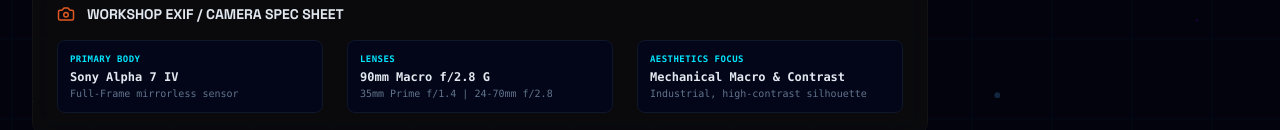
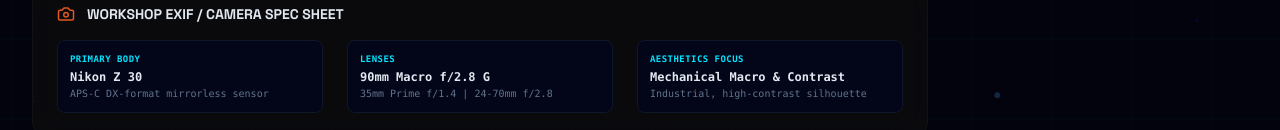
Before and after one commit to ajinkyaswami1999/MyPortfolio, a Next.js app: page /photography in a window 1280 px wide. Shown: the part 373-503 px from the top of the page. Built offline with nearby package versions, Linux system fonts and the light colour scheme.

Commit message:
fix: update camera body spec to Nikon Z 30

```diff
--- a/src/app/photography/page.tsx
+++ b/src/app/photography/page.tsx
@@ -119,8 +119,8 @@
               <div className="grid grid-cols-1 md:grid-cols-3 gap-6 font-mono text-xs text-slate-400">
                 <div className="p-3 bg-slate-950 border border-slate-900 rounded-lg">
                   <span className="text-brand-cyan block text-[9px] uppercase tracking-wider mb-1 font-bold">Primary Body</span>
-                  <span className="text-slate-200 font-semibold">Sony Alpha 7 IV</span>
-                  <span className="text-slate-500 block mt-0.5 text-[10px]">Full-Frame mirrorless sensor</span>
+                  <span className="text-slate-200 font-semibold">Nikon Z 30</span>
+                  <span className="text-slate-500 block mt-0.5 text-[10px]">APS-C DX-format mirrorless sensor</span>
                 </div>
                 <div className="p-3 bg-slate-950 border border-slate-900 rounded-lg">
                   <span className="text-brand-cyan block text-[9px] uppercase tracking-wider mb-1 font-bold">Lenses</span>
```
